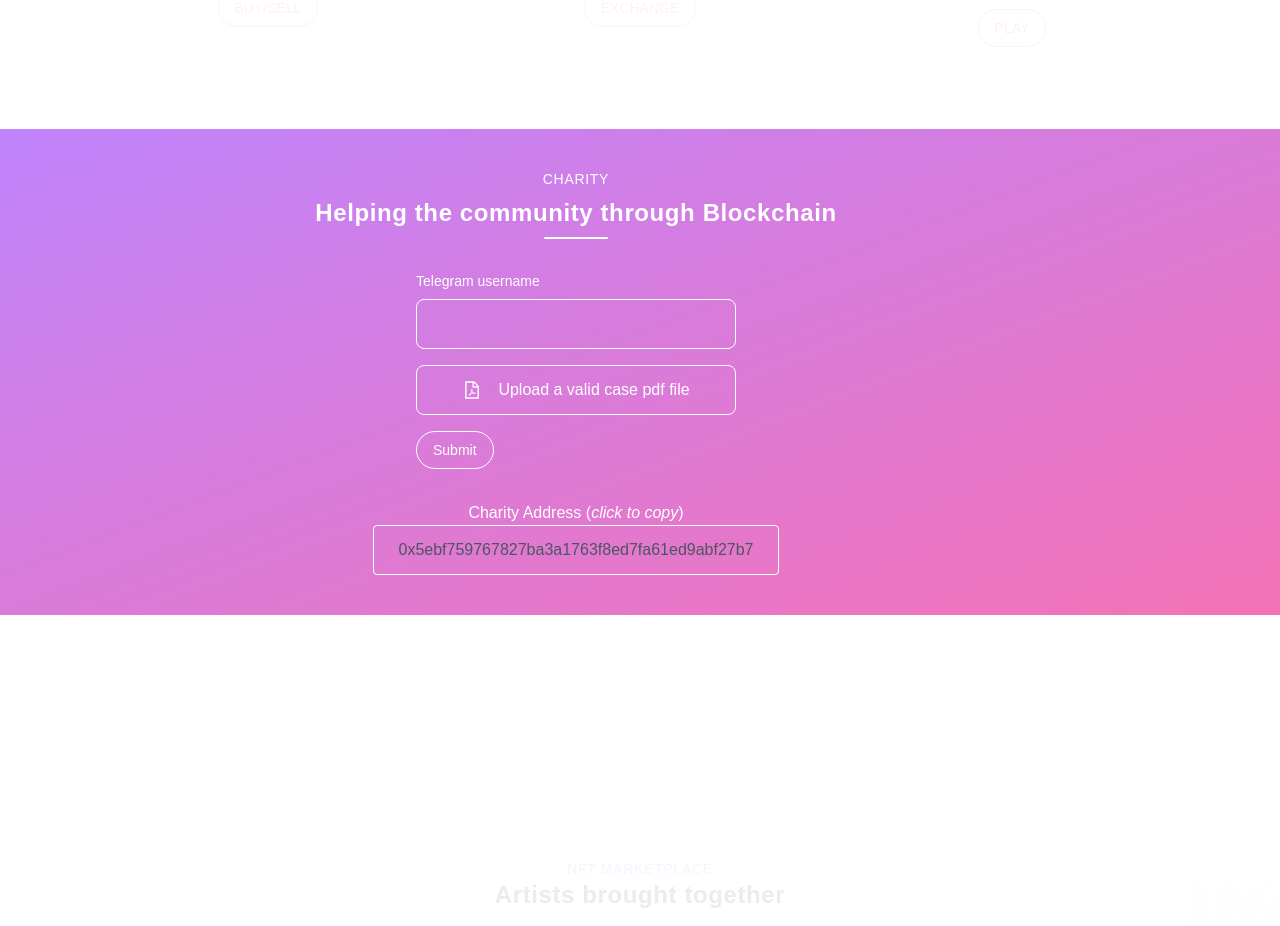
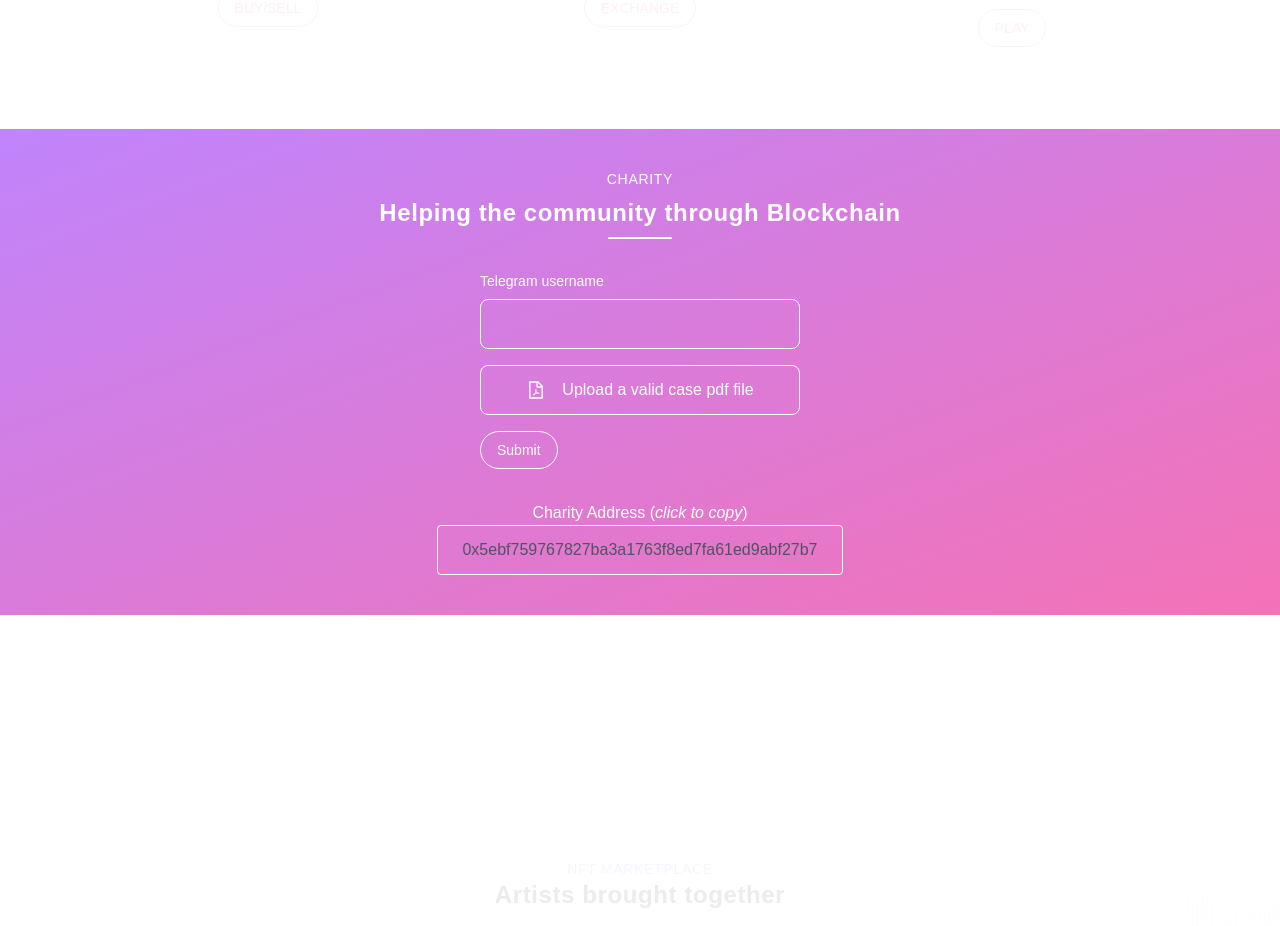
Before and after one commit to zealotdev/succorcoin, a Next.js app: page / in a window 1280 px wide. Shown: the part 1877-2803 px from the top of the page. Built offline with nearby package versions, Linux system fonts and the light colour scheme.

Commit message:
Fix on charity section

```diff
--- a/components/Charity/index.js
+++ b/components/Charity/index.js
@@ -3,8 +3,8 @@ import { AiOutlineFilePdf } from 'react-icons/ai';
 export default function Charity() {
   const address = '0x5ebf759767827ba3a1763f8ed7fa61ed9abf27b7';
   return (
-    <div className="bg-gradient-to-br from-purple-400 to-pink-400 py-10">
-      <div className="flex flex-col items-center text-center space-y-8 max-w-6xl">
+    <div className="bg-gradient-to-br from-purple-400 to-pink-400 py-10 flex justify-center">
+      <div className="flex flex-col items-center text-center space-y-8">
         <div className="flex flex-col items-center space-y-2">
           <h2 className="text-sm text-white tracking-wider uppercase">
             Charity
```
